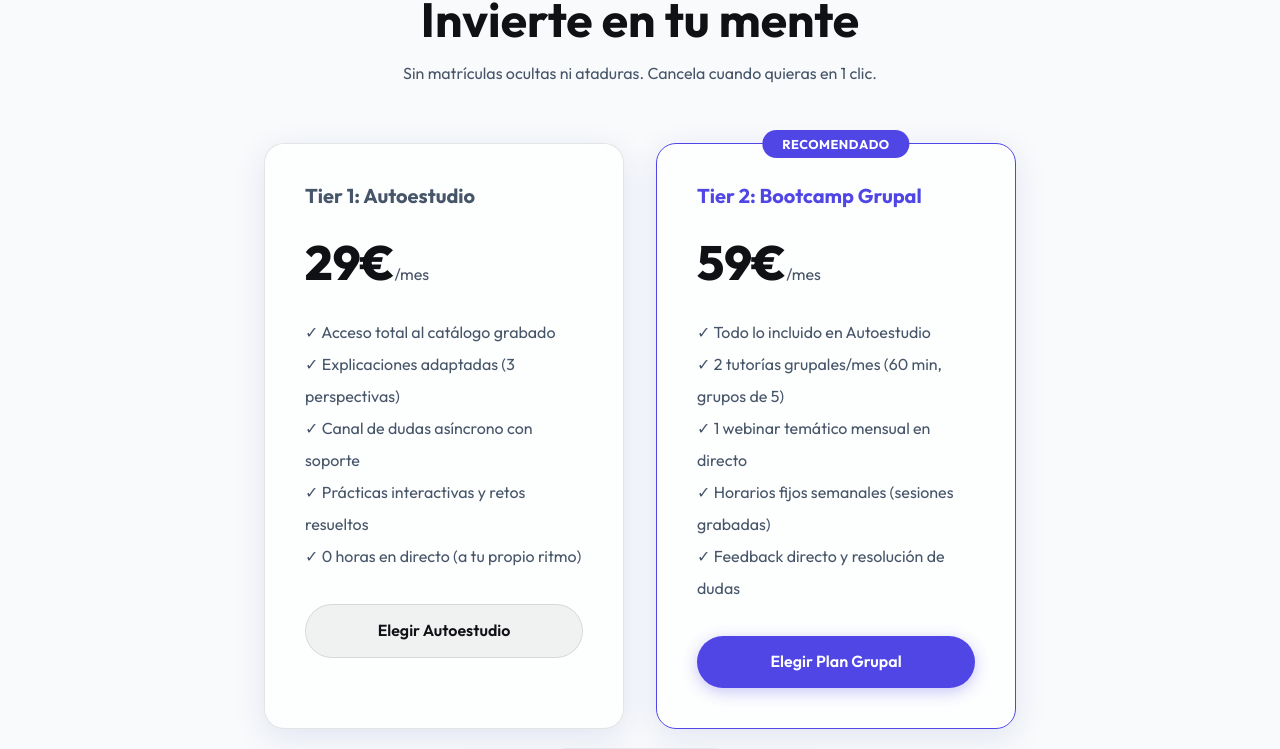
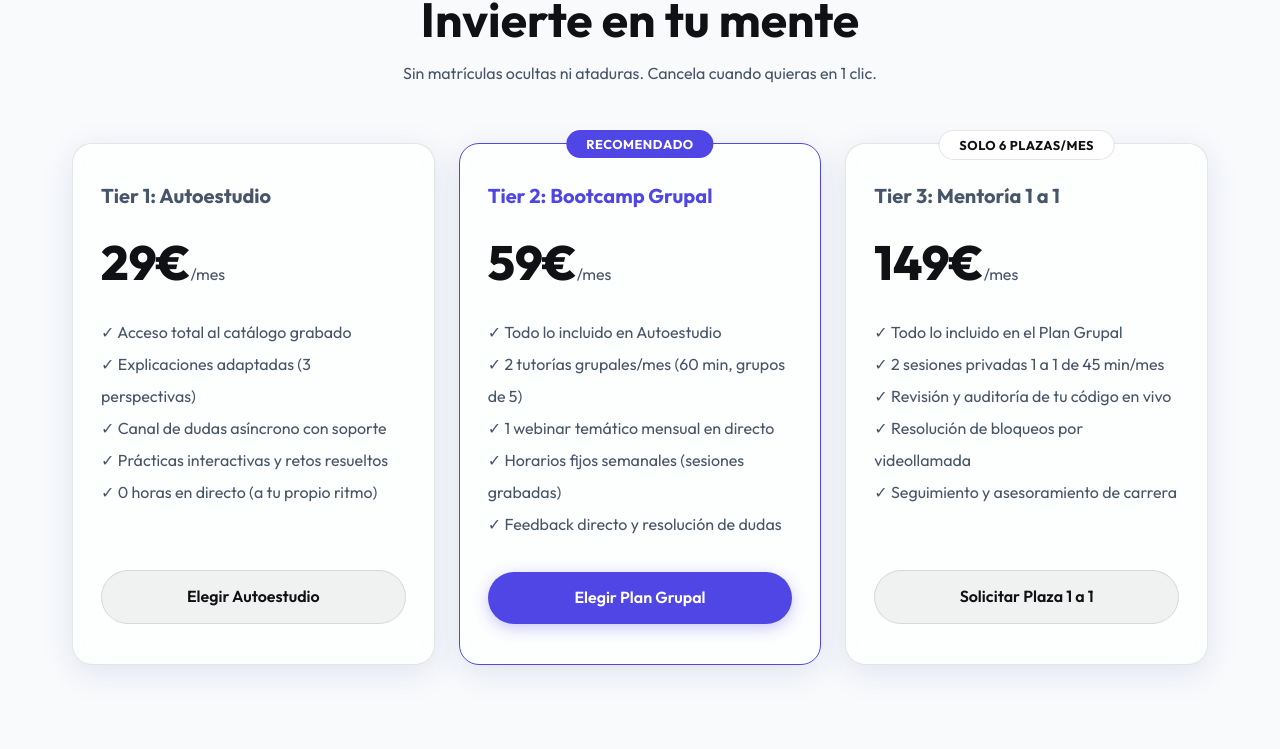
Before and after one commit to adriangonzalez141516/CodeSinMiedo-, a Next.js app: page / in a window 1280 px wide. Shown: the part 2604-3353 px from the top of the page. Built offline with nearby package versions, Linux system fonts and the light colour scheme; no server answers; the database is empty.

Commit message:
Alinear los 3 planes de precios en una misma fila de 3 columnas para la version de ordenador

```diff
--- a/src/app/globals.css
+++ b/src/app/globals.css
@@ -116,6 +116,25 @@ h2 {
   border-radius: 20px;
   box-shadow: var(--glass-shadow);
 }
+
+/* Pricing 3-columns grid for desktop */
+.pricing-grid {
+  display: grid;
+  grid-template-columns: repeat(3, 1fr);
+  gap: 1.5rem;
+  width: 100%;
+  max-width: 1140px;
+  margin: 0 auto;
+  align-items: stretch;
+}
+
+@media (max-width: 992px) {
+  .pricing-grid {
+    grid-template-columns: 1fr;
+    max-width: 440px;
+  }
+}
+
 
 .btn {
   display: inline-flex;
--- a/src/app/page.tsx
+++ b/src/app/page.tsx
@@ -150,28 +150,28 @@ export default async function Home() {
             </p>
           </div>
 
-          <div className="flex justify-center gap-4" style={{ flexWrap: 'wrap' }}>
+          <div className="pricing-grid">
 
             {/* TIER 1: Autoestudio */}
-            <div className="glass-panel card flex-col" style={{ padding: '2.5rem', width: '100%', maxWidth: '360px' }}>
+            <div className="glass-panel card flex-col" style={{ padding: '2.5rem 1.75rem', width: '100%', display: 'flex', flexDirection: 'column', height: '100%' }}>
               <h3 style={{ fontSize: '1.25rem', color: 'var(--text-secondary)' }}>Tier 1: Autoestudio</h3>
               <div style={{ fontSize: '3rem', fontWeight: 800, margin: '1rem 0', color: 'var(--text-primary)' }}>
                 29€<span style={{ fontSize: '1rem', color: 'var(--text-secondary)', fontWeight: 400 }}>/mes</span>
               </div>
-              <ul style={{ listStyle: 'none', padding: 0, margin: '0 0 2rem 0', color: 'var(--text-secondary)', lineHeight: '2' }}>
+              <ul style={{ listStyle: 'none', padding: 0, margin: '0 0 2rem 0', color: 'var(--text-secondary)', lineHeight: '2', flexGrow: 1 }}>
                 <li>✓ Acceso total al catálogo grabado</li>
                 <li>✓ Explicaciones adaptadas (3 perspectivas)</li>
                 <li>✓ Canal de dudas asíncrono con soporte</li>
                 <li>✓ Prácticas interactivas y retos resueltos</li>
                 <li>✓ 0 horas en directo (a tu propio ritmo)</li>
               </ul>
-              <Link href={`/courses/${course.id}`} className="btn btn-secondary" style={{ width: '100%', minHeight: '44px' }}>
+              <Link href={`/courses/${course.id}`} className="btn btn-secondary" style={{ width: '100%', minHeight: '44px', marginTop: 'auto' }}>
                 Elegir Autoestudio
               </Link>
             </div>
 
             {/* TIER 2: Bootcamp Grupal */}
-            <div className="glass-panel card flex-col" style={{ padding: '2.5rem', width: '100%', maxWidth: '360px', border: '1px solid var(--primary)', position: 'relative' }}>
+            <div className="glass-panel card flex-col" style={{ padding: '2.5rem 1.75rem', width: '100%', border: '1px solid var(--primary)', position: 'relative', display: 'flex', flexDirection: 'column', height: '100%' }}>
               <div style={{ position: 'absolute', top: '-14px', left: '50%', transform: 'translateX(-50%)', background: 'var(--primary)', color: 'white', padding: '0.25rem 1.25rem', borderRadius: '99px', fontSize: '0.8rem', fontWeight: 700, letterSpacing: '0.5px' }}>
                 RECOMENDADO
               </div>
@@ -179,20 +179,20 @@ export default async function Home() {
               <div style={{ fontSize: '3rem', fontWeight: 800, margin: '1rem 0', color: 'var(--text-primary)' }}>
                 59€<span style={{ fontSize: '1rem', color: 'var(--text-secondary)', fontWeight: 400 }}>/mes</span>
               </div>
-              <ul style={{ listStyle: 'none', padding: 0, margin: '0 0 2rem 0', color: 'var(--text-secondary)', lineHeight: '2' }}>
+              <ul style={{ listStyle: 'none', padding: 0, margin: '0 0 2rem 0', color: 'var(--text-secondary)', lineHeight: '2', flexGrow: 1 }}>
                 <li>✓ Todo lo incluido en Autoestudio</li>
                 <li>✓ 2 tutorías grupales/mes (60 min, grupos de 5)</li>
                 <li>✓ 1 webinar temático mensual en directo</li>
                 <li>✓ Horarios fijos semanales (sesiones grabadas)</li>
                 <li>✓ Feedback directo y resolución de dudas</li>
               </ul>
-              <Link href={`/courses/${course.id}`} className="btn btn-primary" style={{ width: '100%', minHeight: '44px' }}>
+              <Link href={`/courses/${course.id}`} className="btn btn-primary" style={{ width: '100%', minHeight: '44px', marginTop: 'auto' }}>
                 Elegir Plan Grupal
               </Link>
             </div>
 
             {/* TIER 3: Mentoría 1 a 1 */}
-            <div className="glass-panel card flex-col" style={{ padding: '2.5rem', width: '100%', maxWidth: '360px', border: '1px solid var(--glass-border)', position: 'relative' }}>
+            <div className="glass-panel card flex-col" style={{ padding: '2.5rem 1.75rem', width: '100%', border: '1px solid var(--glass-border)', position: 'relative', display: 'flex', flexDirection: 'column', height: '100%' }}>
               <div style={{ position: 'absolute', top: '-14px', left: '50%', transform: 'translateX(-50%)', background: 'var(--bg-secondary)', border: '1px solid var(--glass-border)', color: 'var(--text-primary)', padding: '0.25rem 1.25rem', borderRadius: '99px', fontSize: '0.8rem', fontWeight: 700, letterSpacing: '0.5px' }}>
                 SOLO 6 PLAZAS/MES
               </div>
@@ -200,14 +200,14 @@ export default async function Home() {
               <div style={{ fontSize: '3rem', fontWeight: 800, margin: '1rem 0', color: 'var(--text-primary)' }}>
                 149€<span style={{ fontSize: '1rem', color: 'var(--text-secondary)', fontWeight: 400 }}>/mes</span>
               </div>
-              <ul style={{ listStyle: 'none', padding: 0, margin: '0 0 2rem 0', color: 'var(--text-secondary)', lineHeight: '2' }}>
+              <ul style={{ listStyle: 'none', padding: 0, margin: '0 0 2rem 0', color: 'var(--text-secondary)', lineHeight: '2', flexGrow: 1 }}>
                 <li>✓ Todo lo incluido en el Plan Grupal</li>
                 <li>✓ 2 sesiones privadas 1 a 1 de 45 min/mes</li>
                 <li>✓ Revisión y auditoría de tu código en vivo</li>
                 <li>✓ Resolución de bloqueos por videollamada</li>
                 <li>✓ Seguimiento y asesoramiento de carrera</li>
               </ul>
-              <Link href="/contacto" className="btn btn-secondary" style={{ width: '100%', minHeight: '44px' }}>
+              <Link href="/contacto" className="btn btn-secondary" style={{ width: '100%', minHeight: '44px', marginTop: 'auto' }}>
                 Solicitar Plaza 1 a 1
               </Link>
             </div>
```
